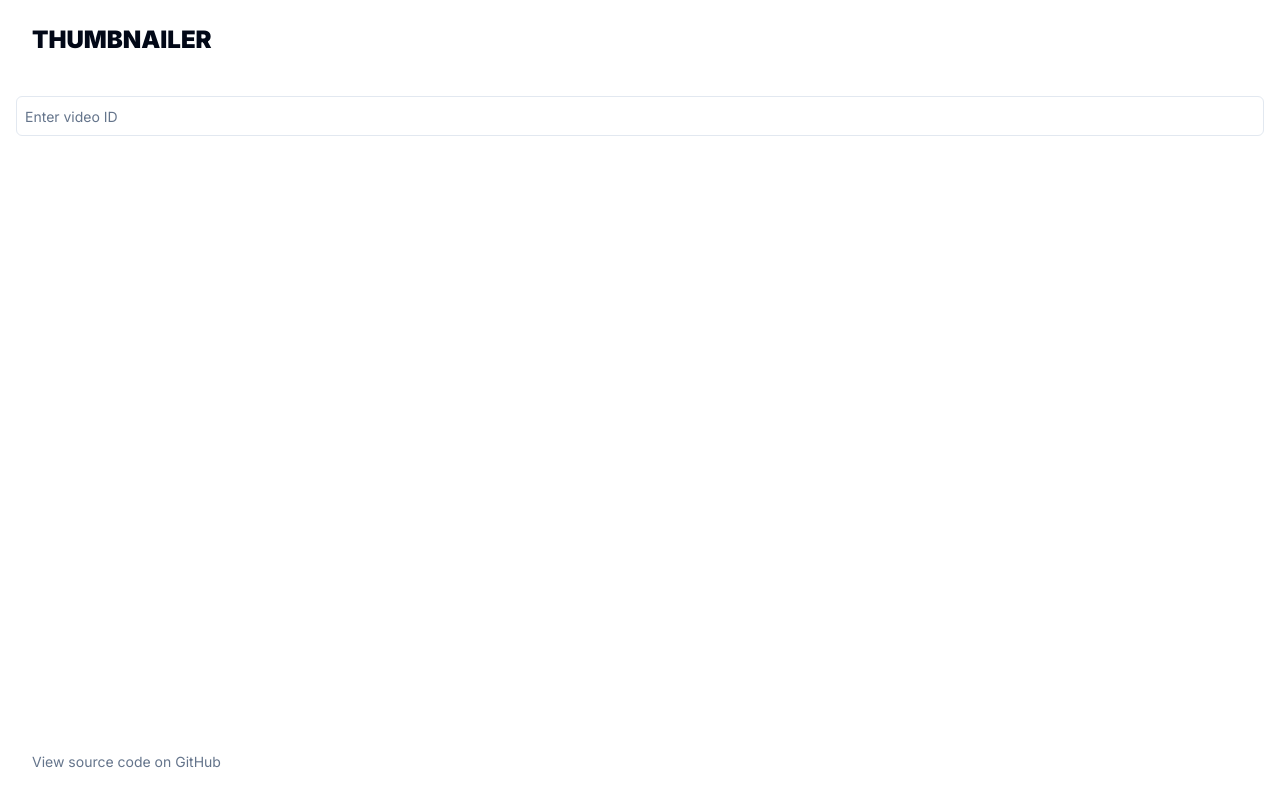
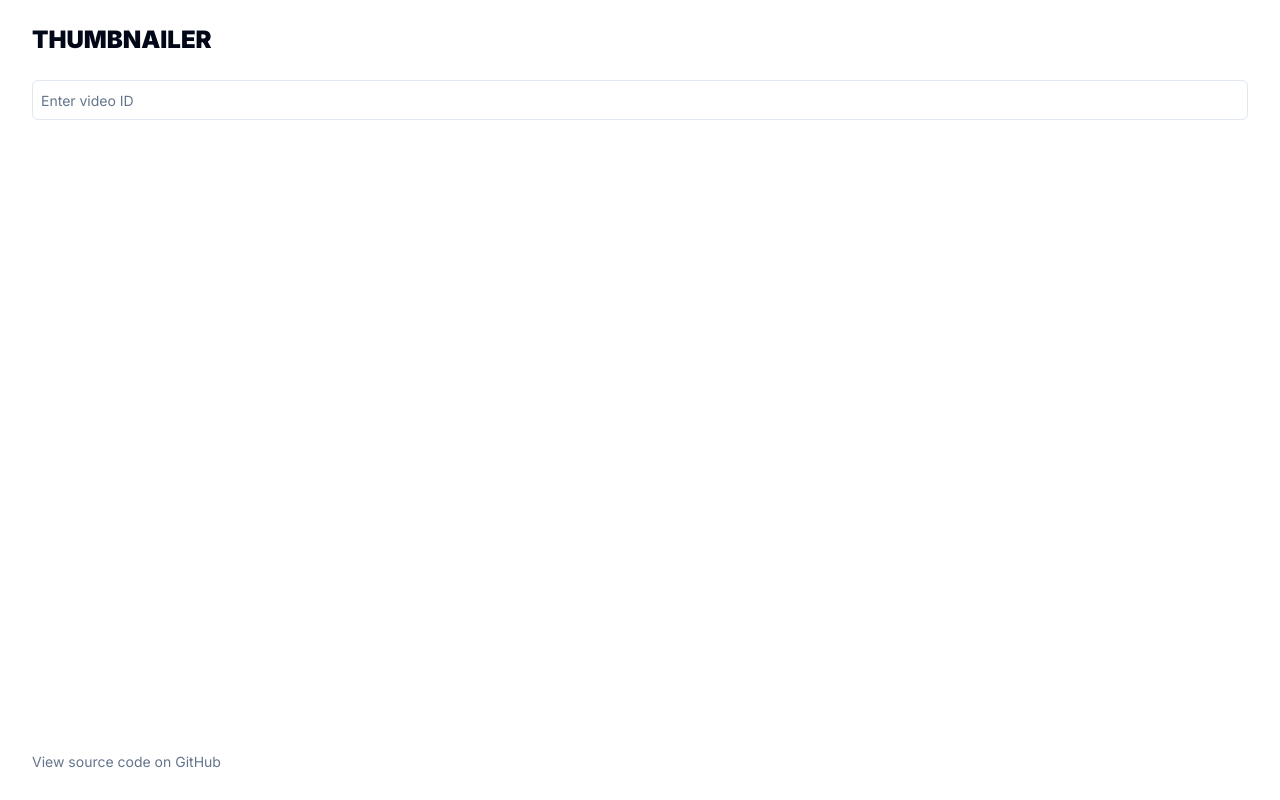
Before and after one commit to asheikho99/thumbnailer, a Next.js app: page / in a window 1280 px wide. Built offline with nearby package versions, Linux system fonts and the light colour scheme.

Commit message:
Site content container

```diff
--- a/src/app/page.tsx
+++ b/src/app/page.tsx
@@ -1,20 +1,27 @@
 import SearchBar from "@/components/SearchBar";
 import Thumbnail from "@/components/Thumbnail";
 
-export default async function RootPage({ params, searchParams }: { params: string; searchParams: string }) {
+export default async function RootPage({
+  params,
+  searchParams,
+}: {
+  params: string;
+  searchParams: string;
+}) {
   const { search } = searchParams;
   let videoThumbnails;
 
   if (search) {
     const res = await fetch(
-      `https://www.googleapis.com/youtube/v3/videos?key=${process.env.API_KEY}&part=snippet&id=${search}`
+      `https://www.googleapis.com/youtube/v3/videos?key=${process.env.API_KEY}&part=snippet&id=${search}`,
     );
     const videoData: VideosList = await res.json();
     videoThumbnails = videoData.items[0].snippet.thumbnails;
   }
 
   return (
-    <main className="min-h-full p-4">
+    <main className="flex min-h-full flex-col">
+      <div className="container space-y-4">
         <SearchBar />
         {videoThumbnails &&
           Object.entries(videoThumbnails).map((thumbnail) => {
@@ -31,6 +38,7 @@ export default async function RootPage({ params, searchParams }: { params: strin
               />
             );
           })}
+      </div>
     </main>
   );
 }
```
Lines whose indentation alone changed are shown as unchanged.
